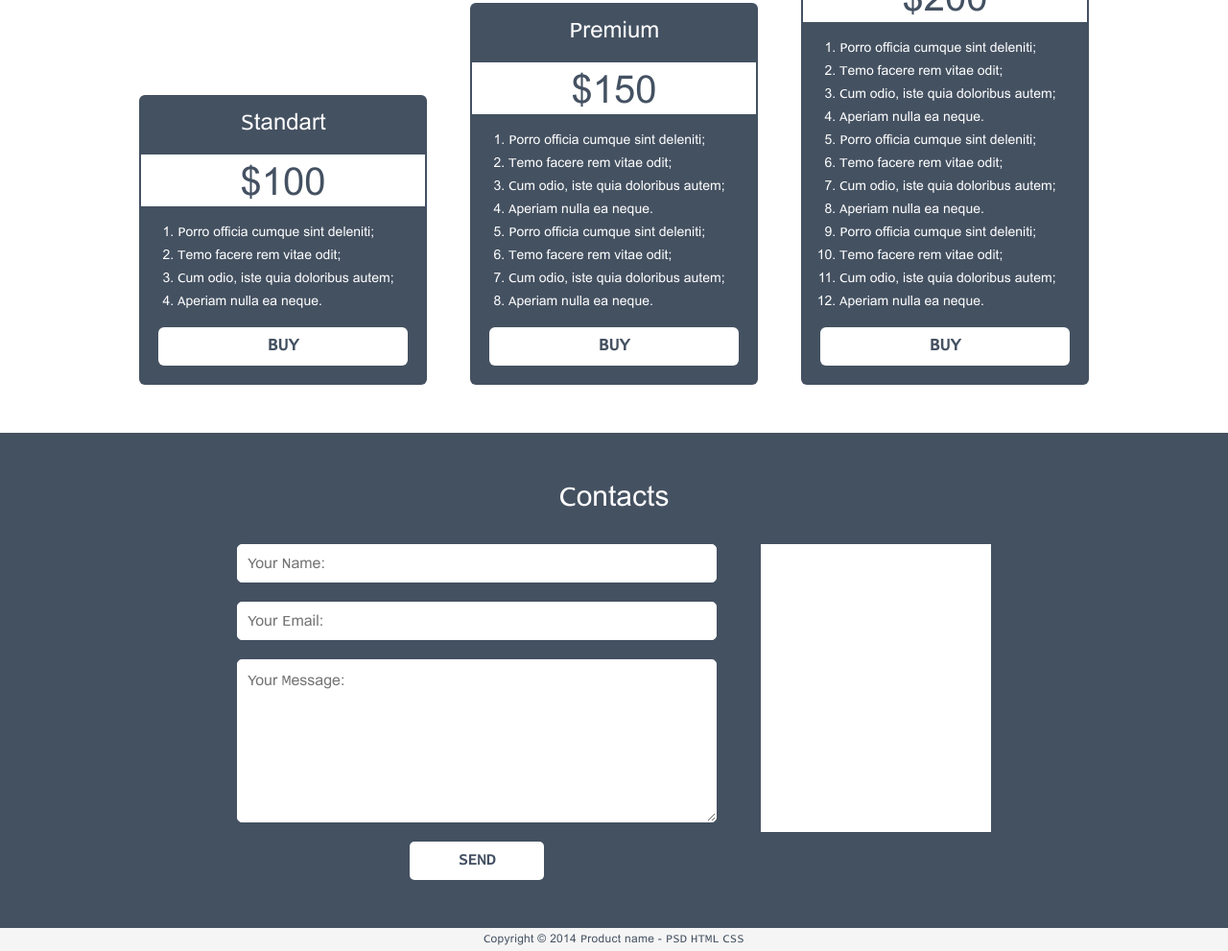
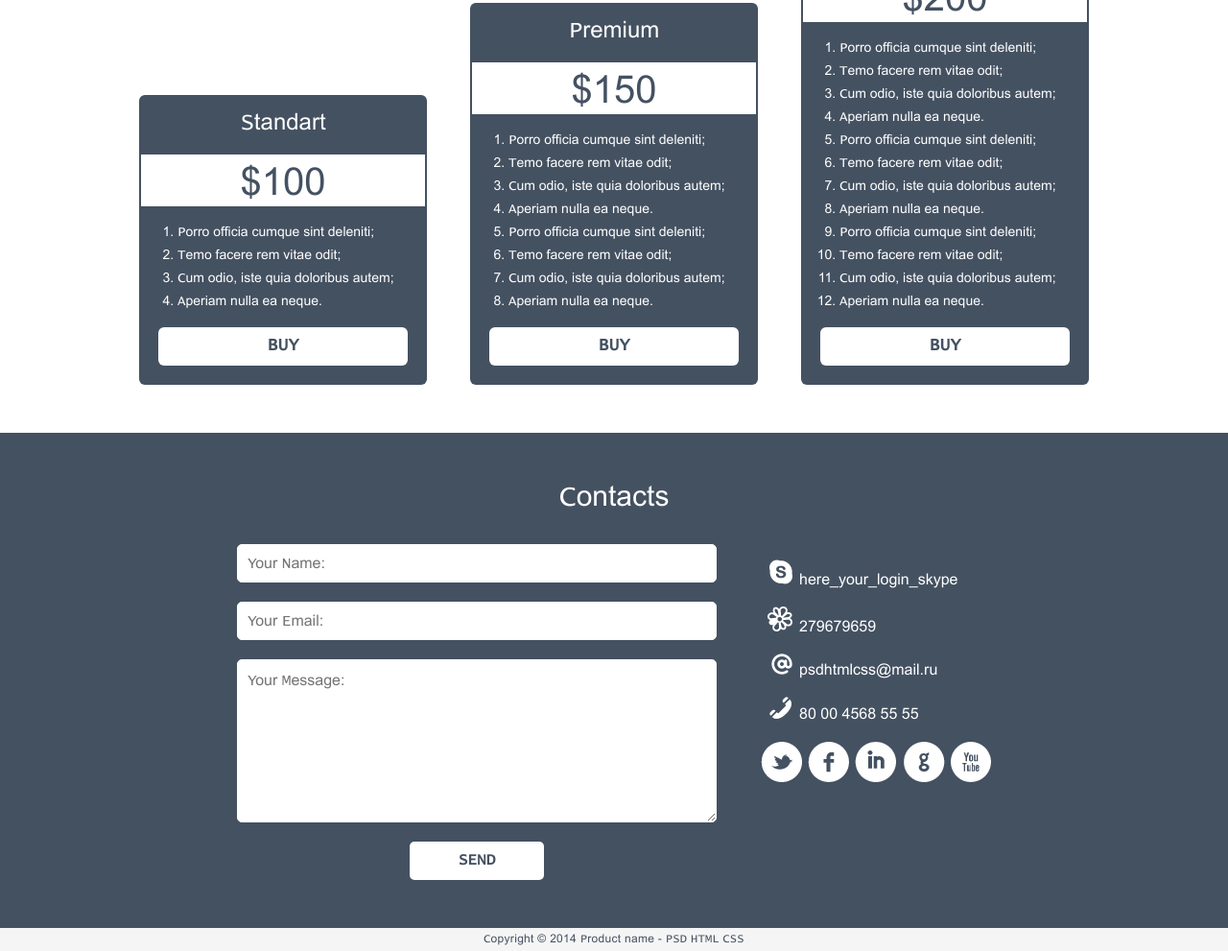
Before and after one commit to artexproart/GeekBrans-HTML5-CSS3-Path1, a plain HTML site: page index.html in a window 1280 px wide. Shown: the part 2231-3222 px from the top of the page at 96% size. Drawn offline with Linux system fonts and the light colour scheme.

Commit message:
Added social icons.

```diff
--- a/css/style.css
+++ b/css/style.css
@@ -331,8 +331,6 @@ figcaption p {
     flex-wrap: wrap;
     justify-content: center;
     width: 1280px;
-    /* height: 509px; */
-    /* padding: 50px; */
     background-color: #445161;
 }
 
@@ -366,11 +364,9 @@ figcaption p {
     box-sizing: border-box;
     border: 1px solid rgb(255, 255, 255);
     border-radius: 5px;
-    /* border: none; */
     background-color: #ffffff;
     outline: none;
     text-transform: capitalize;
-    /* outline: none; */
 }
 
 .main-footer_form input[type="text"]:hover,
@@ -407,13 +403,6 @@ textarea[placeholder] {
     text-align: left;
 }
 
-/* ----Стилизация placeholder c префиксами---*/
-/* input::-moz-placeholder
-  input:-moz-placeholder
-  input:-ms-input-placeholder  */
-/* ----------------------------------------- */
-
-
 .main-footer_form input[type="submit"] {
     border-radius: 5px;
     background-color: #ffffff;
@@ -434,7 +423,6 @@ textarea[placeholder] {
 
 
 .main-footer_form input[type="submit"]:hover {
-    /* background-color: gray; */
     color: #677280;
     transform: scale(1.05);
 }
@@ -447,7 +435,6 @@ textarea[placeholder] {
 .main-footer_contacts {
     width: 240px;
     height: 300px;
-    background-color: white;
 }
 
 .main-copyritght {
@@ -460,6 +447,34 @@ textarea[placeholder] {
     font-weight: 400;
     letter-spacing: 0.025em;
     color: #445162;
+}
+
+ul.icon {
+    list-style-type: none;
+    font-size: 16px;
+    line-height: 24px;
+    font-weight: 400;
+    color: #ffffff;
+}
+
+ul.icon li {
+    margin: 0 0 15px 0;
+}
+
+ul.icon li.skype {
+    list-style-image: url('/img/skype_icon_319.png');
+}
+
+ul.icon li.icq {
+    list-style-image: url('/img/icq_icon_324.png');
+}
+
+ul.icon li.mail {
+    list-style-image: url('/img/email_icon_332.png');
+}
+
+ul.icon li.tel {
+    list-style-image: url('/img/phone_icon_337.png');
 }
 
 
--- a/index.html
+++ b/index.html
@@ -249,7 +249,15 @@
             <textarea placeholder="Your message:"></textarea>
             <input type="submit" value="send">
         </form>
-        <div class="main-footer_contacts"></div>
+        <div class="main-footer_contacts">
+            <ul class="icon">
+                <li class="skype">here_your_login_skype</li>
+                <li class="icq">279679659</li>
+                <li class="mail">psdhtmlcss@mail.ru</li>
+                <li class="tel">80 00 4568 55 55</li>
+            </ul>
+            <img src="img/social_buttons_338.png" alt="icons" width="240" height="42">
+        </div>
         <p class="main-copyritght">Copyright © 2014 Product name - PSD HTML CSS</p>
     </footer>
 </body>
```
Also changed, not shown: img/email_icon_332.png (added), img/icq_icon_324.png (added), img/phone_icon_337.png (added), img/skype_icon_319.png (added), img/social_buttons_338.png (added).
